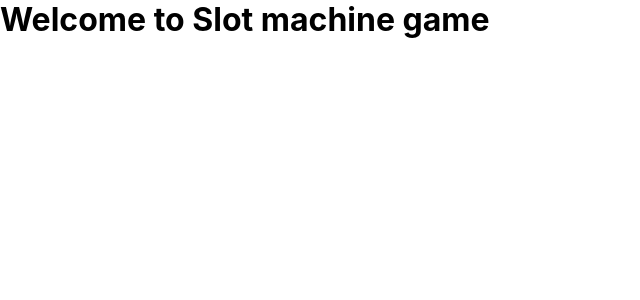
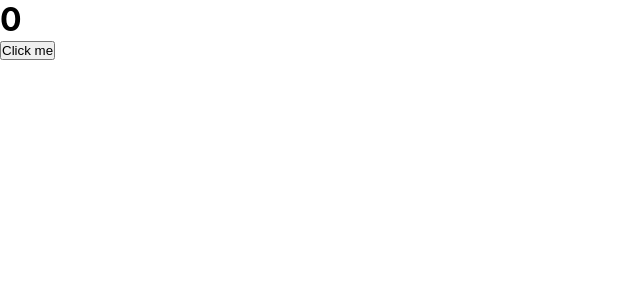
Before and after one commit to Joyin2/React-js-practice, a React (Create React App) app: page / in a window 1280 px wide. Shown: the top 300 px of the page, without its empty margins (0-640 px from the left). Built offline with nearby package versions, Linux system fonts and the light colour scheme.

Commit message:
increment use hook

```diff
--- a/src/App.js
+++ b/src/App.js
@@ -9,12 +9,14 @@ import React from "react";
 // import Greeting from "./components/GreetingWebsite"
 // import SimpleCalculator from "./components/SimpleCalculator";
 // import NetflixApp from "./components/NetflixApp";
-import SlotMachine from "./components/SlotMachineGame"
+// import SlotMachine from "./components/SlotMachineGame"
+import IncreDecre from "./hooks/IncreDecre/index"
 
 const App = () => {
   return (
     <>
-      <SlotMachine/>
+      <IncreDecre/>
+      {/* <SlotMachine/> */}
       {/* <NetflixApp /> */}
       {/* <SimpleCalculator/> */}
       {/* <Greeting/> */}
--- /dev/null
+++ b/src/hooks/IncreDecre/index.js
@@ -0,0 +1,16 @@
+import React, { useState } from 'react'
+
+const Index = () => {
+    const [num, setNum] = useState(0);
+    const IncNum = () => {
+        return setNum(num + 1)
+    }
+  return (
+    <div>
+      <h1>{num}</h1>
+      <button onClick={IncNum}>Click me</button>
+    </div>
+  )
+}
+
+export default Index
```
